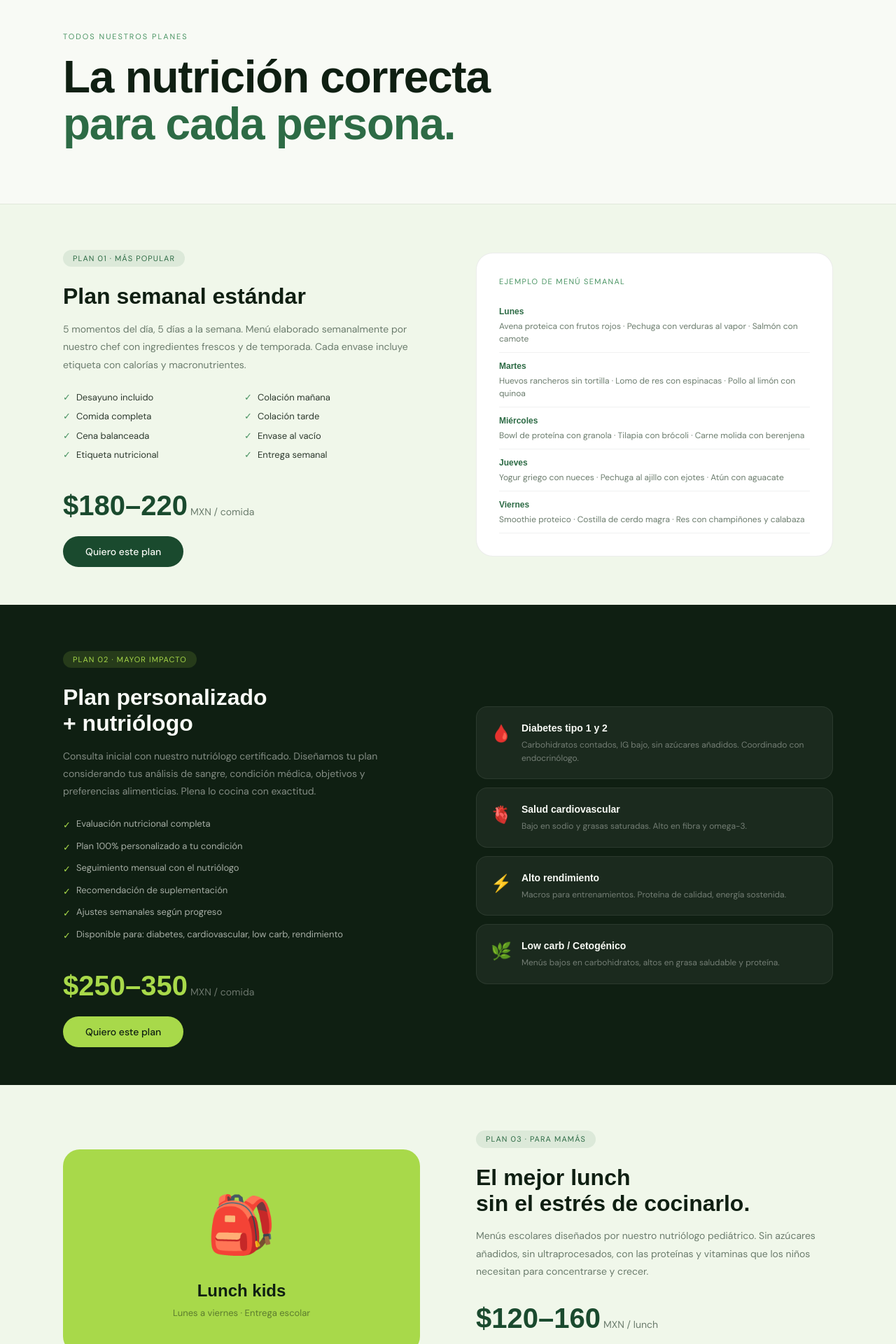
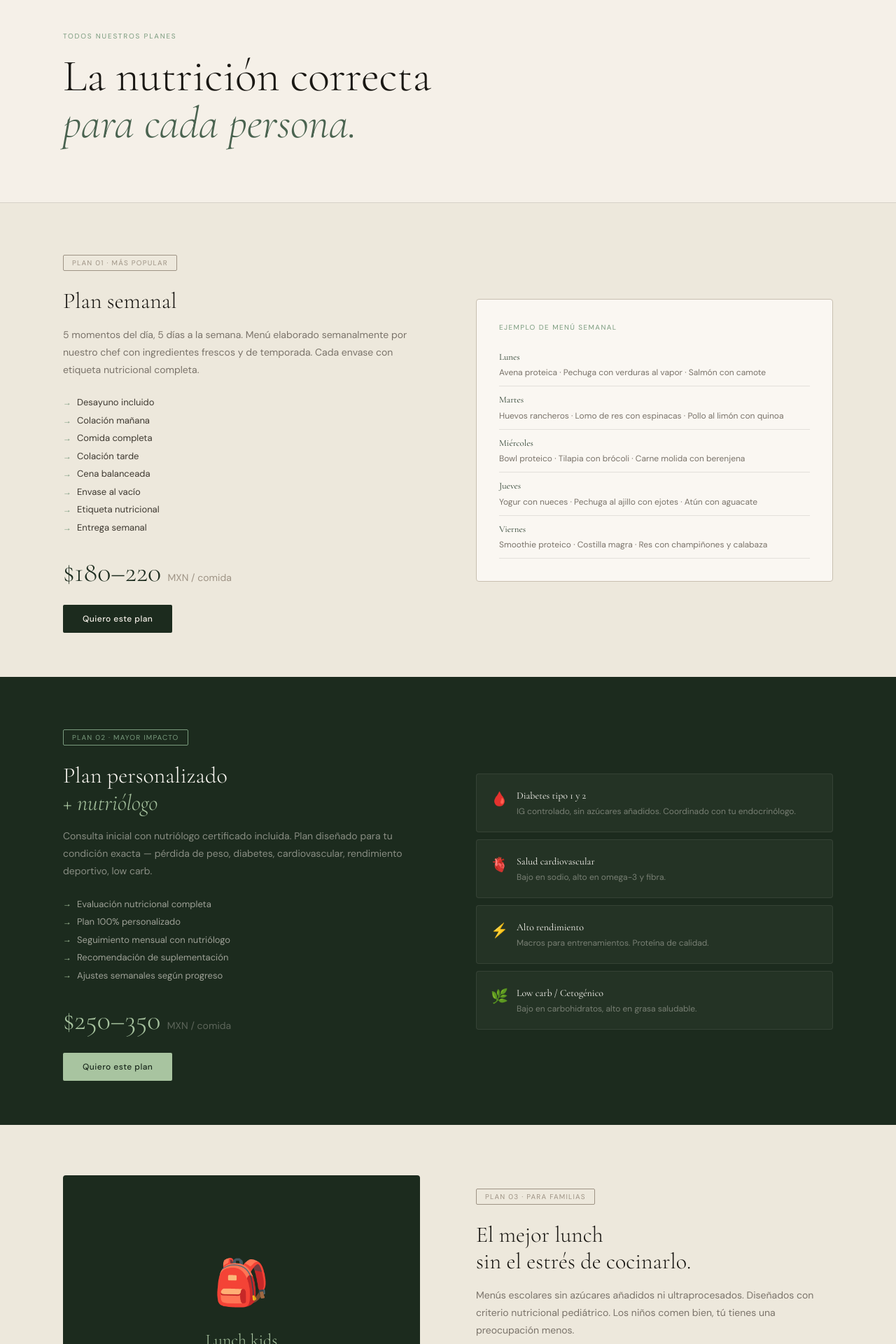
Before and after one commit to rahele95/plena, a Next.js app: page /planes in a window 1280 px wide. Shown: the part 100-2020 px from the top of the page at 70% size. Built offline with nearby package versions, Linux system fonts and the light colour scheme.

Commit message:
redesign: permeate new palette across all pages (planes, sobre, contacto, metodologia)

```diff
--- a/app/planes/page.tsx
+++ b/app/planes/page.tsx
@@ -1,42 +1,53 @@
 "use client";
 import Link from "next/link";
+
+const C = {
+  linen:"#f5f0e8", ivory:"#faf7f2", stone:"#c8bfb0", stoneD:"#9e9385",
+  night:"#1c2b1e", nightM:"#2d4030", nightL:"#4a6350",
+  sage:"#7a9b7e", sageL:"#a8c4a0",
+  ink:"#1a1814", inkM:"#3d3830", inkS:"#7a736a",
+  rule:"rgba(26,24,20,0.1)",
+};
+const serif = "'Cormorant Garamond', Georgia, serif";
+const sans  = "'DM Sans', system-ui, sans-serif";
 
 export default function Planes() {
   return (
     <>
-      <section style={{ paddingTop:"9rem", paddingBottom:"5rem", paddingLeft:"2rem", paddingRight:"2rem", background:"#f8faf5" }}>
+      {/* Header */}
+      <section style={{ paddingTop:"9rem", paddingBottom:"5rem", paddingLeft:"2.5rem", paddingRight:"2.5rem", background:C.linen }}>
         <div style={{ maxWidth:"1100px", margin:"0 auto" }}>
-          <div style={{ fontFamily:"'DM Sans', sans-serif", fontSize:"11px", letterSpacing:"0.18em", textTransform:"uppercase", color:"#4a9463", marginBottom:"1rem" }}>Todos nuestros planes</div>
-          <h1 style={{ fontFamily:"'Plus Jakarta Sans', sans-serif", fontSize:"clamp(2.5rem,5vw,4rem)", fontWeight:600, color:"#0f1f12", letterSpacing:"-0.02em", lineHeight:1.05, maxWidth:"700px" }}>La nutrición correcta<br /><span style={{ color:"#2d6b45" }}>para cada persona.</span></h1>
+          <div style={{ fontFamily:sans, fontSize:"10px", letterSpacing:"0.18em", textTransform:"uppercase" as const, color:C.sage, marginBottom:"1rem" }}>Todos nuestros planes</div>
+          <h1 style={{ fontFamily:serif, fontSize:"clamp(2.5rem,5vw,4rem)", fontWeight:300, color:C.ink, lineHeight:1.05, maxWidth:"700px" }}>
+            La nutrición correcta<br /><em style={{ fontStyle:"italic", color:C.nightL }}>para cada persona.</em>
+          </h1>
         </div>
       </section>
 
-      {/* Standard plan */}
-      <section style={{ padding:"4rem 2rem", background:"#f0f7ea", borderTop:"0.5px solid rgba(15,31,18,0.07)" }}>
+      {/* Plan 01 — Estándar */}
+      <section style={{ padding:"4.5rem 2.5rem", background:"#ede8dc", borderTop:`0.5px solid ${C.rule}` }}>
         <div style={{ maxWidth:"1100px", margin:"0 auto", display:"grid", gridTemplateColumns:"1fr 1fr", gap:"5rem", alignItems:"center" }}>
           <div>
-            <div style={{ display:"inline-block", background:"rgba(45,107,69,0.1)", color:"#2d6b45", fontFamily:"'DM Sans', sans-serif", fontSize:"11px", letterSpacing:"0.1em", textTransform:"uppercase", padding:"4px 14px", borderRadius:"100px", marginBottom:"1.5rem" }}>Plan 01 · Más popular</div>
-            <h2 style={{ fontFamily:"'Plus Jakarta Sans', sans-serif", fontSize:"2rem", fontWeight:600, color:"#0f1f12", marginBottom:"1rem", lineHeight:1.15 }}>Plan semanal estándar</h2>
-            <p style={{ fontFamily:"'DM Sans', sans-serif", fontSize:"14px", lineHeight:1.8, color:"#6b7c6d", marginBottom:"1.5rem" }}>5 momentos del día, 5 días a la semana. Menú elaborado semanalmente por nuestro chef con ingredientes frescos y de temporada. Cada envase incluye etiqueta con calorías y macronutrientes.</p>
-            <div style={{ display:"grid", gridTemplateColumns:"1fr 1fr", gap:"8px", marginBottom:"2rem" }}>
-              {["Desayuno incluido","Colación mañana","Comida completa","Colación tarde","Cena balanceada","Envase al vacío","Etiqueta nutricional","Entrega semanal"].map(f=>(
-                <div key={f} style={{ display:"flex", gap:"8px", alignItems:"center", fontFamily:"'DM Sans', sans-serif", fontSize:"13px", color:"#2d3a2e" }}>
-                  <span style={{ color:"#4a9463", flexShrink:0 }}>✓</span>{f}
+            <div style={{ display:"inline-block", fontFamily:sans, fontSize:"10px", letterSpacing:"0.12em", textTransform:"uppercase" as const, padding:"3px 12px", border:`0.5px solid ${C.stoneD}`, borderRadius:"2px", marginBottom:"1.5rem", color:C.stoneD }}>Plan 01 · Más popular</div>
+            <h2 style={{ fontFamily:serif, fontSize:"2rem", fontWeight:300, color:C.ink, marginBottom:"1rem", lineHeight:1.2 }}>Plan semanal</h2>
+            <p style={{ fontFamily:sans, fontSize:"14px", lineHeight:1.8, color:C.inkS, marginBottom:"1.5rem" }}>5 momentos del día, 5 días a la semana. Menú elaborado semanalmente por nuestro chef con ingredientes frescos y de temporada. Cada envase con etiqueta nutricional completa.</p>
+            <div style={{ marginBottom:"1.5rem" }}>
+              {["Desayuno incluido","Colación mañana","Comida completa","Colación tarde","Cena balanceada","Envase al vacío","Etiqueta nutricional","Entrega semanal"].map(f => (
+                <div key={f} style={{ display:"flex", gap:"8px", alignItems:"center", marginBottom:"6px" }}>
+                  <span style={{ color:C.sage, flexShrink:0, fontSize:"12px" }}>→</span>
+                  <span style={{ fontFamily:sans, fontSize:"13px", color:C.inkM }}>{f}</span>
                 </div>
               ))}
             </div>
-            <div style={{ display:"flex", alignItems:"baseline", gap:"4px", marginBottom:"1.5rem" }}>
-              <span style={{ fontFamily:"'Plus Jakarta Sans', sans-serif", fontSize:"2.5rem", fontWeight:600, color:"#1a4a2e" }}>$180–220</span>
-              <span style={{ fontFamily:"'DM Sans', sans-serif", fontSize:"14px", color:"#6b7c6d" }}>MXN / comida</span>
+            <div style={{ fontFamily:serif, fontSize:"2.5rem", fontWeight:300, color:C.night, marginBottom:"1.5rem" }}>$180–220 <span style={{ fontFamily:sans, fontSize:"14px", fontWeight:400, color:C.stoneD }}>MXN / comida</span></div>
+            <Link href="/contacto" style={{ fontFamily:sans, fontSize:"12px", fontWeight:500, padding:"12px 28px", background:C.night, color:C.linen, borderRadius:"2px", textDecoration:"none", letterSpacing:"0.04em" }}>Quiero este plan</Link>
           </div>
-            <Link href="/contacto" style={{ fontFamily:"'DM Sans', sans-serif", fontSize:"14px", fontWeight:500, padding:"13px 32px", background:"#1a4a2e", color:"#f8faf5", borderRadius:"100px", textDecoration:"none" }}>Quiero este plan</Link>
-          </div>
-          <div style={{ background:"white", borderRadius:"24px", padding:"2rem", border:"0.5px solid rgba(15,31,18,0.08)" }}>
-            <div style={{ fontFamily:"'DM Sans', sans-serif", fontSize:"11px", letterSpacing:"0.12em", textTransform:"uppercase", color:"#4a9463", marginBottom:"1rem" }}>Ejemplo de menú semanal</div>
-            {[["Lunes","Avena proteica con frutos rojos · Pechuga con verduras al vapor · Salmón con camote"],["Martes","Huevos rancheros sin tortilla · Lomo de res con espinacas · Pollo al limón con quinoa"],["Miércoles","Bowl de proteína con granola · Tilapia con brócoli · Carne molida con berenjena"],["Jueves","Yogur griego con nueces · Pechuga al ajillo con ejotes · Atún con aguacate"],["Viernes","Smoothie proteico · Costilla de cerdo magra · Res con champiñones y calabaza"]].map(([d,m])=>(
-              <div key={d} style={{ padding:"10px 0", borderBottom:"0.5px solid rgba(15,31,18,0.06)" }}>
-                <div style={{ fontFamily:"'Plus Jakarta Sans', sans-serif", fontSize:"12px", fontWeight:600, color:"#2d6b45", marginBottom:"3px" }}>{d}</div>
-                <div style={{ fontFamily:"'DM Sans', sans-serif", fontSize:"12px", color:"#6b7c6d", lineHeight:1.5 }}>{m}</div>
+          <div style={{ background:C.ivory, borderRadius:"4px", padding:"2rem", border:`0.5px solid ${C.stone}` }}>
+            <div style={{ fontFamily:sans, fontSize:"10px", letterSpacing:"0.14em", textTransform:"uppercase" as const, color:C.sage, marginBottom:"1rem" }}>Ejemplo de menú semanal</div>
+            {[["Lunes","Avena proteica · Pechuga con verduras al vapor · Salmón con camote"],["Martes","Huevos rancheros · Lomo de res con espinacas · Pollo al limón con quinoa"],["Miércoles","Bowl proteico · Tilapia con brócoli · Carne molida con berenjena"],["Jueves","Yogur con nueces · Pechuga al ajillo con ejotes · Atún con aguacate"],["Viernes","Smoothie proteico · Costilla magra · Res con champiñones y calabaza"]].map(([d,m]) => (
+              <div key={d} style={{ padding:"10px 0", borderBottom:`0.5px solid ${C.rule}` }}>
+                <div style={{ fontFamily:serif, fontSize:"13px", fontWeight:400, color:C.nightM, marginBottom:"3px" }}>{d}</div>
+                <div style={{ fontFamily:sans, fontSize:"12px", color:C.inkS, lineHeight:1.5 }}>{m}</div>
               </div>
             ))}
           </div>
@@ -44,66 +55,78 @@ export default function Planes() {
         <style>{`@media(max-width:768px){section:nth-of-type(2)>div{grid-template-columns:1fr!important}}`}</style>
       </section>
 
-      {/* Medical plan */}
-      <section style={{ padding:"4rem 2rem", background:"#0f1f12", borderTop:"0.5px solid rgba(15,31,18,0.07)" }}>
-        <div style={{ maxWidth:"1100px", margin:"0 auto" }}>
-          <div style={{ display:"grid", gridTemplateColumns:"1fr 1fr", gap:"5rem", alignItems:"center" }}>
+      {/* Plan 02 — Personalizado */}
+      <section style={{ padding:"4.5rem 2.5rem", background:C.night, borderTop:`0.5px solid ${C.rule}` }}>
+        <div style={{ maxWidth:"1100px", margin:"0 auto", display:"grid", gridTemplateColumns:"1fr 1fr", gap:"5rem", alignItems:"center" }}>
           <div>
-              <div style={{ display:"inline-block", background:"rgba(168,217,74,0.15)", color:"#a8d94a", fontFamily:"'DM Sans', sans-serif", fontSize:"11px", letterSpacing:"0.1em", textTransform:"uppercase", padding:"4px 14px", borderRadius:"100px", marginBottom:"1.5rem" }}>Plan 02 · Mayor impacto</div>
-              <h2 style={{ fontFamily:"'Plus Jakarta Sans', sans-serif", fontSize:"2rem", fontWeight:600, color:"#f8faf5", marginBottom:"1rem", lineHeight:1.15 }}>Plan personalizado<br />+ nutriólogo</h2>
-              <p style={{ fontFamily:"'DM Sans', sans-serif", fontSize:"14px", lineHeight:1.8, color:"rgba(248,250,245,0.5)", marginBottom:"1.5rem" }}>Consulta inicial con nuestro nutriólogo certificado. Diseñamos tu plan considerando tus análisis de sangre, condición médica, objetivos y preferencias alimenticias. Plena lo cocina con exactitud.</p>
-              <div style={{ display:"flex", flexDirection:"column", gap:"10px", marginBottom:"2rem" }}>
-                {["Evaluación nutricional completa","Plan 100% personalizado a tu condición","Seguimiento mensual con el nutriólogo","Recomendación de suplementación","Ajustes semanales según progreso","Disponible para: diabetes, cardiovascular, low carb, rendimiento"].map(f=>(
-                  <div key={f} style={{ display:"flex", gap:"8px", alignItems:"flex-start", fontFamily:"'DM Sans', sans-serif", fontSize:"13px", color:"rgba(248,250,245,0.65)" }}>
-                    <span style={{ color:"#a8d94a", flexShrink:0, marginTop:"2px" }}>✓</span>{f}
+            <div style={{ display:"inline-block", fontFamily:sans, fontSize:"10px", letterSpacing:"0.12em", textTransform:"uppercase" as const, padding:"3px 12px", border:`0.5px solid ${C.sage}`, borderRadius:"2px", marginBottom:"1.5rem", color:C.sage }}>Plan 02 · Mayor impacto</div>
+            <h2 style={{ fontFamily:serif, fontSize:"2rem", fontWeight:300, color:C.ivory, marginBottom:"1rem", lineHeight:1.2 }}>Plan personalizado<br /><em style={{ color:C.sageL }}>+ nutriólogo</em></h2>
+            <p style={{ fontFamily:sans, fontSize:"14px", lineHeight:1.8, color:"rgba(245,240,232,0.5)", marginBottom:"1.5rem" }}>Consulta inicial con nutriólogo certificado incluida. Plan diseñado para tu condición exacta — pérdida de peso, diabetes, cardiovascular, rendimiento deportivo, low carb.</p>
+            <div style={{ marginBottom:"1.5rem" }}>
+              {["Evaluación nutricional completa","Plan 100% personalizado","Seguimiento mensual con nutriólogo","Recomendación de suplementación","Ajustes semanales según progreso"].map(f => (
+                <div key={f} style={{ display:"flex", gap:"8px", alignItems:"center", marginBottom:"6px" }}>
+                  <span style={{ color:C.sageL, flexShrink:0, fontSize:"12px" }}>→</span>
+                  <span style={{ fontFamily:sans, fontSize:"13px", color:"rgba(245,240,232,0.6)" }}>{f}</span>
                 </div>
               ))}
             </div>
-              <div style={{ display:"flex", alignItems:"baseline", gap:"4px", marginBottom:"1.5rem" }}>
-                <span style={{ fontFamily:"'Plus Jakarta Sans', sans-serif", fontSize:"2.5rem", fontWeight:600, color:"#a8d94a" }}>$250–350</span>
-                <span style={{ fontFamily:"'DM Sans', sans-serif", fontSize:"14px", color:"rgba(248,250,245,0.4)" }}>MXN / comida</span>
+            <div style={{ fontFamily:serif, fontSize:"2.5rem", fontWeight:300, color:C.sageL, marginBottom:"1.5rem" }}>$250–350 <span style={{ fontFamily:sans, fontSize:"14px", fontWeight:400, color:"rgba(245,240,232,0.3)" }}>MXN / comida</span></div>
+            <Link href="/contacto" style={{ fontFamily:sans, fontSize:"12px", fontWeight:500, padding:"12px 28px", background:C.sageL, color:C.night, borderRadius:"2px", textDecoration:"none", letterSpacing:"0.04em" }}>Quiero este plan</Link>
           </div>
-              <Link href="/contacto" style={{ fontFamily:"'DM Sans', sans-serif", fontSize:"14px", fontWeight:500, padding:"13px 32px", background:"#a8d94a", color:"#0f1f12", borderRadius:"100px", textDecoration:"none" }}>Quiero este plan</Link>
-            </div>
-            <div style={{ display:"grid", gridTemplateColumns:"1fr", gap:"12px" }}>
-              {[{icon:"🩸",t:"Diabetes tipo 1 y 2",d:"Carbohidratos contados, IG bajo, sin azúcares añadidos. Coordinado con endocrinólogo."},{icon:"🫀",t:"Salud cardiovascular",d:"Bajo en sodio y grasas saturadas. Alto en fibra y omega-3."},{icon:"⚡",t:"Alto rendimiento",d:"Macros para entrenamientos. Proteína de calidad, energía sostenida."},{icon:"🌿",t:"Low carb / Cetogénico",d:"Menús bajos en carbohidratos, altos en grasa saludable y proteína."}].map(c=>(
-                <div key={c.t} style={{ background:"rgba(248,250,245,0.05)", border:"0.5px solid rgba(248,250,245,0.07)", borderRadius:"16px", padding:"1.25rem", display:"flex", gap:"14px", alignItems:"flex-start" }}>
-                  <span style={{ fontSize:"24px", flexShrink:0 }}>{c.icon}</span>
+          <div style={{ display:"grid", gridTemplateColumns:"1fr", gap:"10px" }}>
+            {[{icon:"🩸",t:"Diabetes tipo 1 y 2",d:"IG controlado, sin azúcares añadidos. Coordinado con tu endocrinólogo."},{icon:"🫀",t:"Salud cardiovascular",d:"Bajo en sodio, alto en omega-3 y fibra."},{icon:"⚡",t:"Alto rendimiento",d:"Macros para entrenamientos. Proteína de calidad."},{icon:"🌿",t:"Low carb / Cetogénico",d:"Bajo en carbohidratos, alto en grasa saludable."}].map(c => (
+              <div key={c.t} style={{ background:"rgba(245,240,232,0.04)", border:"0.5px solid rgba(245,240,232,0.08)", borderRadius:"4px", padding:"1.25rem", display:"flex", gap:"12px", alignItems:"flex-start" }}>
+                <span style={{ fontSize:"20px", flexShrink:0 }}>{c.icon}</span>
                 <div>
-                    <div style={{ fontFamily:"'Plus Jakarta Sans', sans-serif", fontSize:"14px", fontWeight:600, color:"#f8faf5", marginBottom:"4px" }}>{c.t}</div>
-                    <div style={{ fontFamily:"'DM Sans', sans-serif", fontSize:"12px", color:"rgba(248,250,245,0.4)", lineHeight:1.55 }}>{c.d}</div>
+                  <div style={{ fontFamily:serif, fontSize:"14px", fontWeight:400, color:C.ivory, marginBottom:"3px" }}>{c.t}</div>
+                  <div style={{ fontFamily:sans, fontSize:"12px", color:"rgba(245,240,232,0.4)", lineHeight:1.5 }}>{c.d}</div>
                 </div>
               </div>
             ))}
           </div>
         </div>
-          <style>{`@media(max-width:768px){section:nth-of-type(3)>div>div{grid-template-columns:1fr!important}}`}</style>
-        </div>
+        <style>{`@media(max-width:768px){section:nth-of-type(3)>div{grid-template-columns:1fr!important}}`}</style>
       </section>
 
-      {/* Kids plan */}
-      <section style={{ padding:"4rem 2rem 6rem", background:"#f0f7ea" }}>
+      {/* Plan 03 — Kids */}
+      <section style={{ padding:"4.5rem 2.5rem 6rem", background:"#ede8dc" }}>
         <div style={{ maxWidth:"1100px", margin:"0 auto", display:"grid", gridTemplateColumns:"1fr 1fr", gap:"5rem", alignItems:"center" }}>
-          <div style={{ background:"#a8d94a", borderRadius:"24px", padding:"3rem", display:"flex", alignItems:"center", justifyContent:"center" }}>
-            <div style={{ textAlign:"center" }}>
-              <div style={{ fontSize:"5rem", marginBottom:"1rem" }}>🎒</div>
-              <div style={{ fontFamily:"'Plus Jakarta Sans', sans-serif", fontSize:"1.5rem", fontWeight:600, color:"#0f1f12" }}>Lunch kids</div>
-              <div style={{ fontFamily:"'DM Sans', sans-serif", fontSize:"13px", color:"rgba(15,31,18,0.5)", marginTop:"4px" }}>Lunes a viernes · Entrega escolar</div>
+          <div style={{ background:C.night, borderRadius:"4px", padding:"3rem", display:"flex", alignItems:"center", justifyContent:"center", aspectRatio:"4/3" }}>
+            <div style={{ textAlign:"center" as const }}>
+              <div style={{ fontSize:"4rem", marginBottom:"1rem" }}>🎒</div>
+              <div style={{ fontFamily:serif, fontSize:"1.5rem", fontWeight:300, color:C.sageL }}>Lunch kids</div>
+              <div style={{ fontFamily:sans, fontSize:"12px", color:"rgba(245,240,232,0.35)", marginTop:"4px", letterSpacing:"0.06em" }}>Lunes a viernes · Entrega escolar</div>
             </div>
           </div>
           <div>
-            <div style={{ display:"inline-block", background:"rgba(45,107,69,0.1)", color:"#2d6b45", fontFamily:"'DM Sans', sans-serif", fontSize:"11px", letterSpacing:"0.1em", textTransform:"uppercase", padding:"4px 14px", borderRadius:"100px", marginBottom:"1.5rem" }}>Plan 03 · Para mamás</div>
-            <h2 style={{ fontFamily:"'Plus Jakarta Sans', sans-serif", fontSize:"2rem", fontWeight:600, color:"#0f1f12", marginBottom:"1rem", lineHeight:1.15 }}>El mejor lunch<br />sin el estrés de cocinarlo.</h2>
-            <p style={{ fontFamily:"'DM Sans', sans-serif", fontSize:"14px", lineHeight:1.8, color:"#6b7c6d", marginBottom:"1.5rem" }}>Menús escolares diseñados por nuestro nutriólogo pediátrico. Sin azúcares añadidos, sin ultraprocesados, con las proteínas y vitaminas que los niños necesitan para concentrarse y crecer.</p>
-            <div style={{ display:"flex", alignItems:"baseline", gap:"4px", marginBottom:"1.5rem" }}>
-              <span style={{ fontFamily:"'Plus Jakarta Sans', sans-serif", fontSize:"2.5rem", fontWeight:600, color:"#1a4a2e" }}>$120–160</span>
-              <span style={{ fontFamily:"'DM Sans', sans-serif", fontSize:"14px", color:"#6b7c6d" }}>MXN / lunch</span>
-            </div>
-            <Link href="/contacto" style={{ fontFamily:"'DM Sans', sans-serif", fontSize:"14px", fontWeight:500, padding:"13px 32px", background:"#1a4a2e", color:"#f8faf5", borderRadius:"100px", textDecoration:"none" }}>Pedir para mis hijos</Link>
+            <div style={{ display:"inline-block", fontFamily:sans, fontSize:"10px", letterSpacing:"0.12em", textTransform:"uppercase" as const, padding:"3px 12px", border:`0.5px solid ${C.stoneD}`, borderRadius:"2px", marginBottom:"1.5rem", color:C.stoneD }}>Plan 03 · Para familias</div>
+            <h2 style={{ fontFamily:serif, fontSize:"2rem", fontWeight:300, color:C.ink, marginBottom:"1rem", lineHeight:1.2 }}>El mejor lunch<br />sin el estrés de cocinarlo.</h2>
+            <p style={{ fontFamily:sans, fontSize:"14px", lineHeight:1.8, color:C.inkS, marginBottom:"1.5rem" }}>Menús escolares sin azúcares añadidos ni ultraprocesados. Diseñados con criterio nutricional pediátrico. Los niños comen bien, tú tienes una preocupación menos.</p>
+            <div style={{ fontFamily:serif, fontSize:"2.5rem", fontWeight:300, color:C.night, marginBottom:"1.5rem" }}>$120–160 <span style={{ fontFamily:sans, fontSize:"14px", fontWeight:400, color:C.stoneD }}>MXN / lunch</span></div>
+            <Link href="/contacto" style={{ fontFamily:sans, fontSize:"12px", fontWeight:500, padding:"12px 28px", background:C.night, color:C.linen, borderRadius:"2px", textDecoration:"none", letterSpacing:"0.04em" }}>Pedir para mis hijos</Link>
           </div>
         </div>
         <style>{`@media(max-width:768px){section:nth-of-type(4)>div{grid-template-columns:1fr!important}}`}</style>
       </section>
+
+      {/* Próximamente */}
+      <section style={{ padding:"4rem 2.5rem", background:C.linen, borderTop:`0.5px solid ${C.rule}` }}>
+        <div style={{ maxWidth:"1100px", margin:"0 auto" }}>
+          <div style={{ fontFamily:sans, fontSize:"10px", letterSpacing:"0.18em", textTransform:"uppercase" as const, color:C.sage, marginBottom:"2rem" }}>Próximamente en Plena</div>
+          <div style={{ display:"grid", gridTemplateColumns:"1fr 1fr", gap:"1.5rem" }}>
+            {[{icon:"💊",name:"Suplementación mensual",desc:"Recomendación basada en tu plan nutricional y análisis de sangre. Sin suplementos genéricos — cada recomendación es tuya."},{icon:"🥜",name:"Colaciones y snacks saludables",desc:"Lo saludable entre comidas. Sin excusas para el ultraprocesado. Preparados con los mismos estándares que el resto de los planes."}].map(p => (
+              <div key={p.name} style={{ background:C.ivory, border:`0.5px solid ${C.stone}`, borderRadius:"4px", padding:"2rem", display:"flex", gap:"1.25rem" }}>
+                <span style={{ fontSize:"28px", flexShrink:0 }}>{p.icon}</span>
+                <div>
+                  <div style={{ fontFamily:serif, fontSize:"1.1rem", fontWeight:400, color:C.night, marginBottom:"8px" }}>{p.name}</div>
+                  <p style={{ fontFamily:sans, fontSize:"13px", lineHeight:1.7, color:C.inkS }}>{p.desc}</p>
+                </div>
+              </div>
+            ))}
+          </div>
+        </div>
+        <style>{`@media(max-width:768px){section:nth-of-type(5)>div>div:nth-of-type(2){grid-template-columns:1fr!important}}`}</style>
+      </section>
     </>
   );
 }
```
Lines whose indentation alone changed are shown as unchanged.
